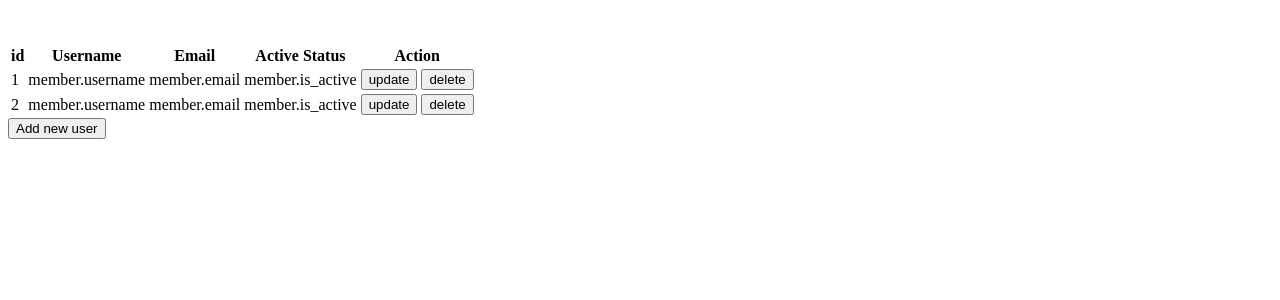
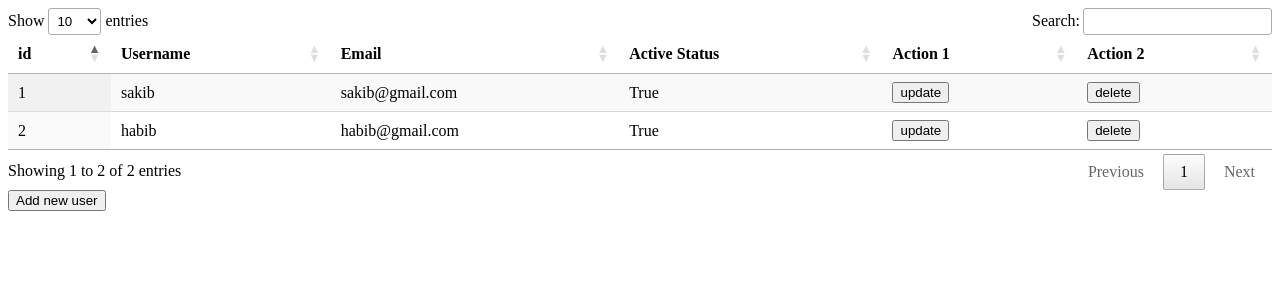
Before and after one commit to NSSakib896/3-2-lab, a Django app: page /alluser/ in a window 1280 px wide. Shown: the top 300 px of the page. Run offline with Django 5.2, Linux system fonts and the light colour scheme; data comes from the database, SQL or seed files in the repository; some libraries are stand-ins or nearby versions.

Commit message:
chore: Add DataTables plugin for user table in alluser.html

```diff
--- a/web/login/userlogin/templates/alluser.html
+++ b/web/login/userlogin/templates/alluser.html
@@ -4,32 +4,39 @@
 <head>
     <meta charset="UTF-8">
     <meta name="viewport" content="width=device-width, initial-scale=1.0">
+    <link rel="stylesheet" href="http://cdn.datatables.net/2.0.7/css/dataTables.dataTables.min.css">
     <title>Document</title>
 </head>
 
 <body>
     <table id="myTable" class="display">
+        <thead>
         <tr>
             <th>id</th>
             <th>Username</th>
             <th>Email</th>
             <th>Active Status</th>
-            <th>Action</th>
+            <th>Action 1</th>
+            <th>Action 2</th>
         </tr>
+        </thead>
+        <tbody>
         {% for member in user_list %}
         <tr>
-            <td>
-                {{ member.id }}
-            </td>
-            <td>member.username</td>
-            <td>member.email</td>
-            <td>member.is_active</td>
-            <td><button>update</button> <button>delete</button></td>
+            <td>{{ member.id }}</td>
+            <td>{{member.username}}</td>
+            <td>{{member.email}}</td>
+            <td>{{member.is_active}}</td>
+            <td><button>update</button></td>
+            <td><button>delete</button></td>
         </tr>
         {% endfor %}
-        <br><br>
+    </tbody>
 
     </table>
+    <script src="https://ajax.googleapis.com/ajax/libs/jquery/3.7.1/jquery.min.js"></script>
+    <script src="http://cdn.datatables.net/2.0.7/js/dataTables.min.js"></script>
+    <script>let table = new DataTable('#myTable');</script>
     <button>Add new user</button>
 </body>
 
```
